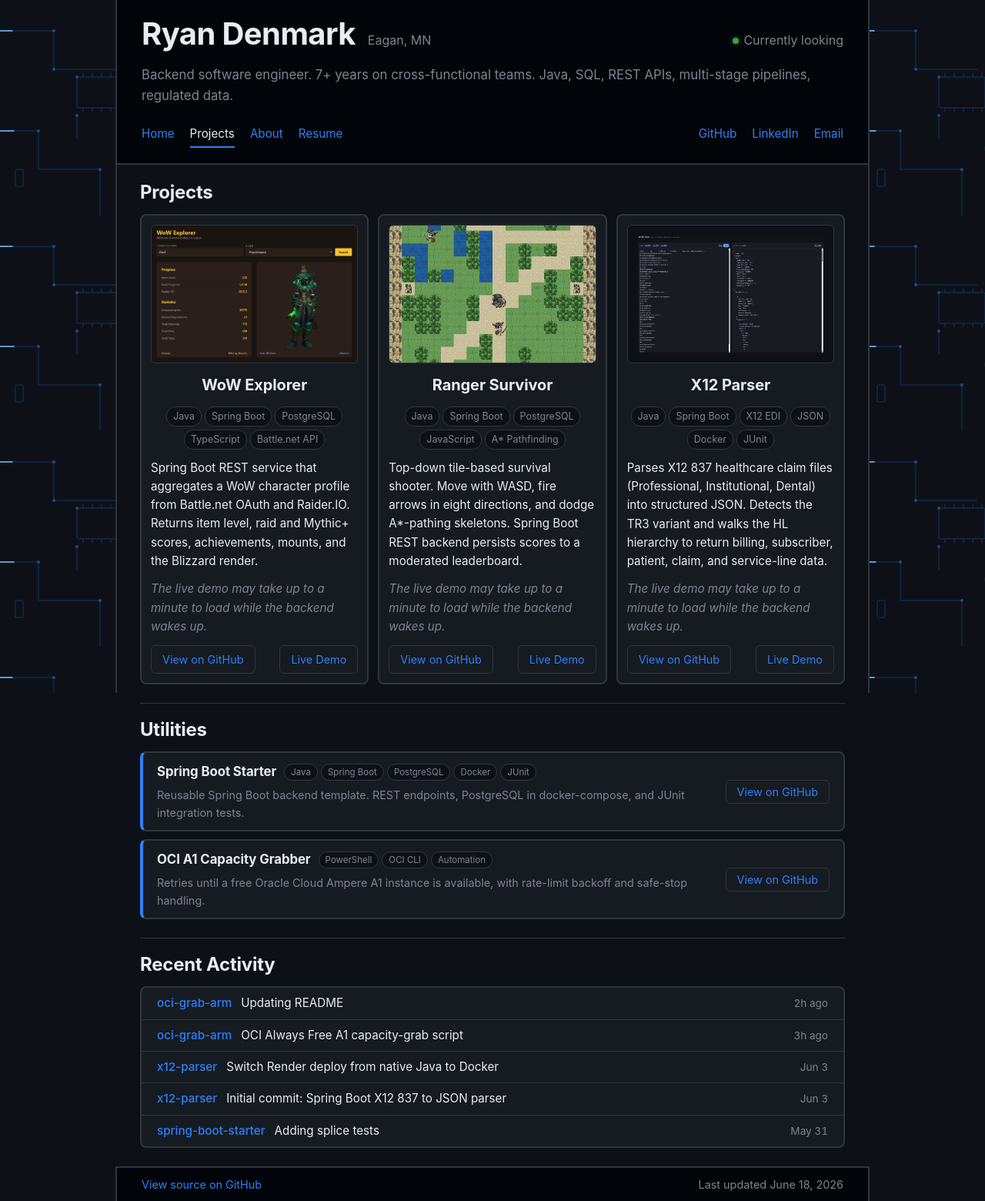
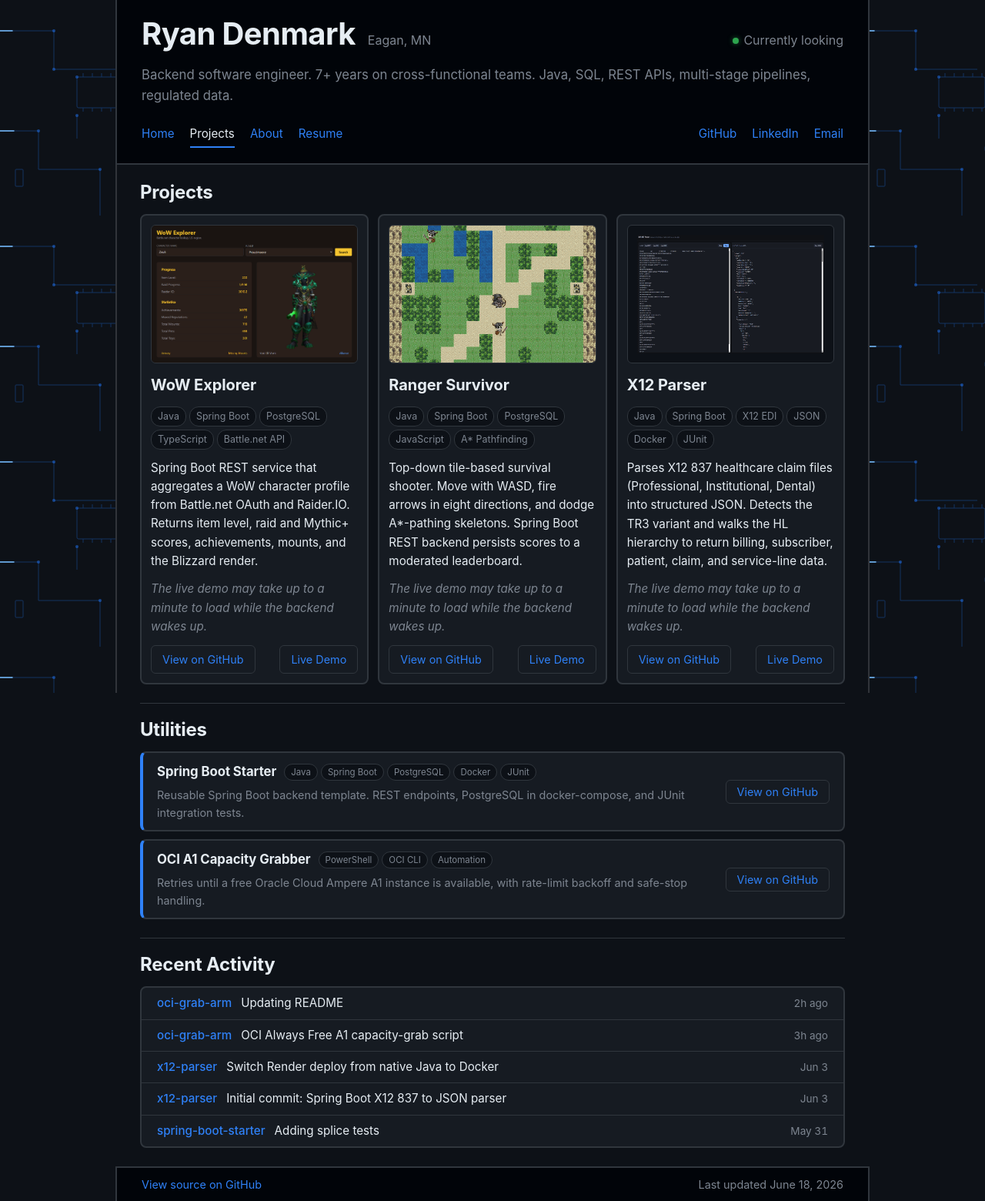
Before and after one commit to rwdenmark/rwdenmark.github.io, a Jekyll site: the page built from projects.html, in a window 1280 px wide. Shown: the whole page at 77% size. Built offline with Jekyll 4.4.1, drawn with Linux system fonts in a browser that asks for light colours.

Commit message:
Reverting project card centering

```diff
--- a/assets/style.css
+++ b/assets/style.css
@@ -214,7 +214,7 @@ body[data-page="about"] .gallery-tabs {
   transform: translateY(-2px);
   border-color: var(--accent);
 }
-.project-card h3 { font-size: 1.25rem; font-weight: 700; margin: 0; letter-spacing: -0.005em; text-align: center; }
+.project-card h3 { font-size: 1.25rem; font-weight: 700; margin: 0; letter-spacing: -0.005em; }
 .project-thumb {
   aspect-ratio: 3 / 2;
   width: 100%;
@@ -225,7 +225,7 @@ body[data-page="about"] .gallery-tabs {
   display: block;
   background: var(--canvas);
 }
-.project-stack { display: flex; flex-wrap: wrap; gap: 4px; justify-content: center; }
+.project-stack { display: flex; flex-wrap: wrap; gap: 4px; }
 .project-stack span {
   font-size: 0.78rem;
   color: var(--muted);
```
